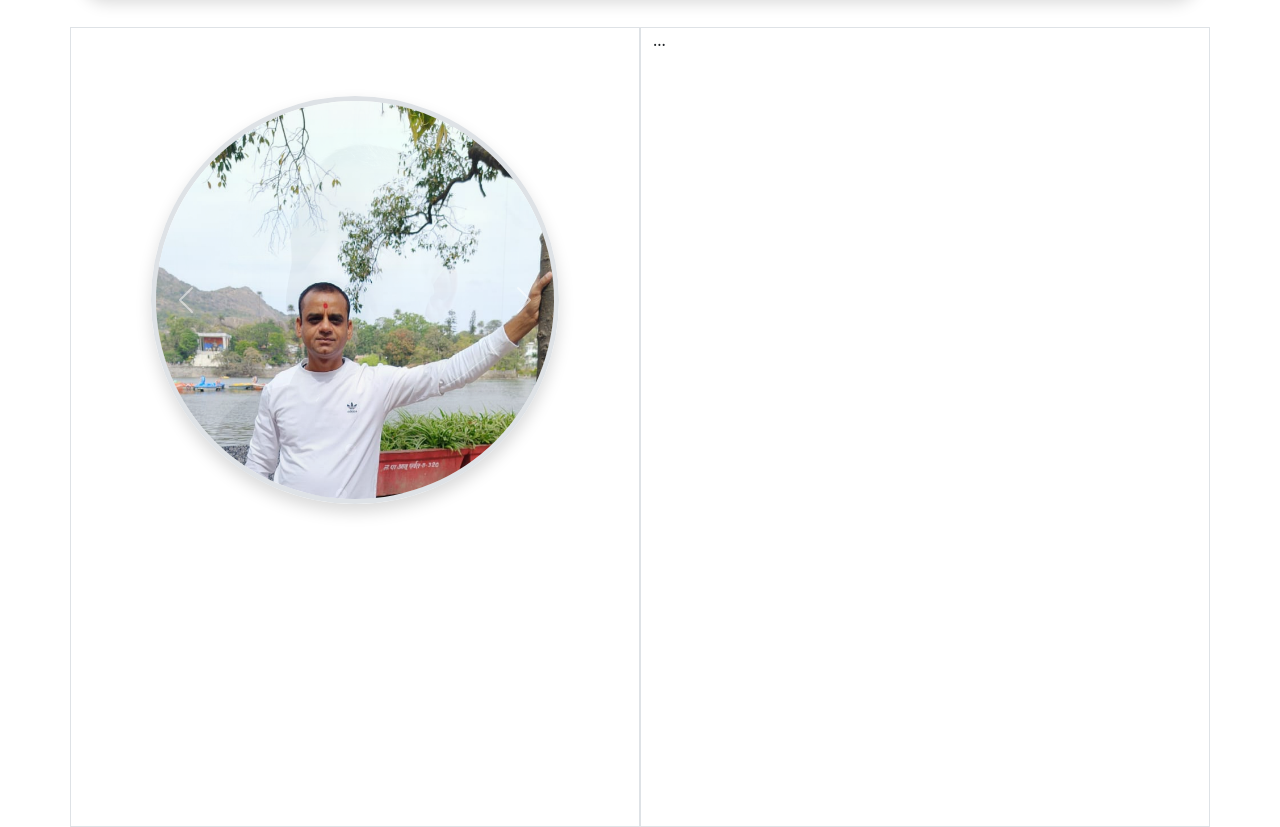
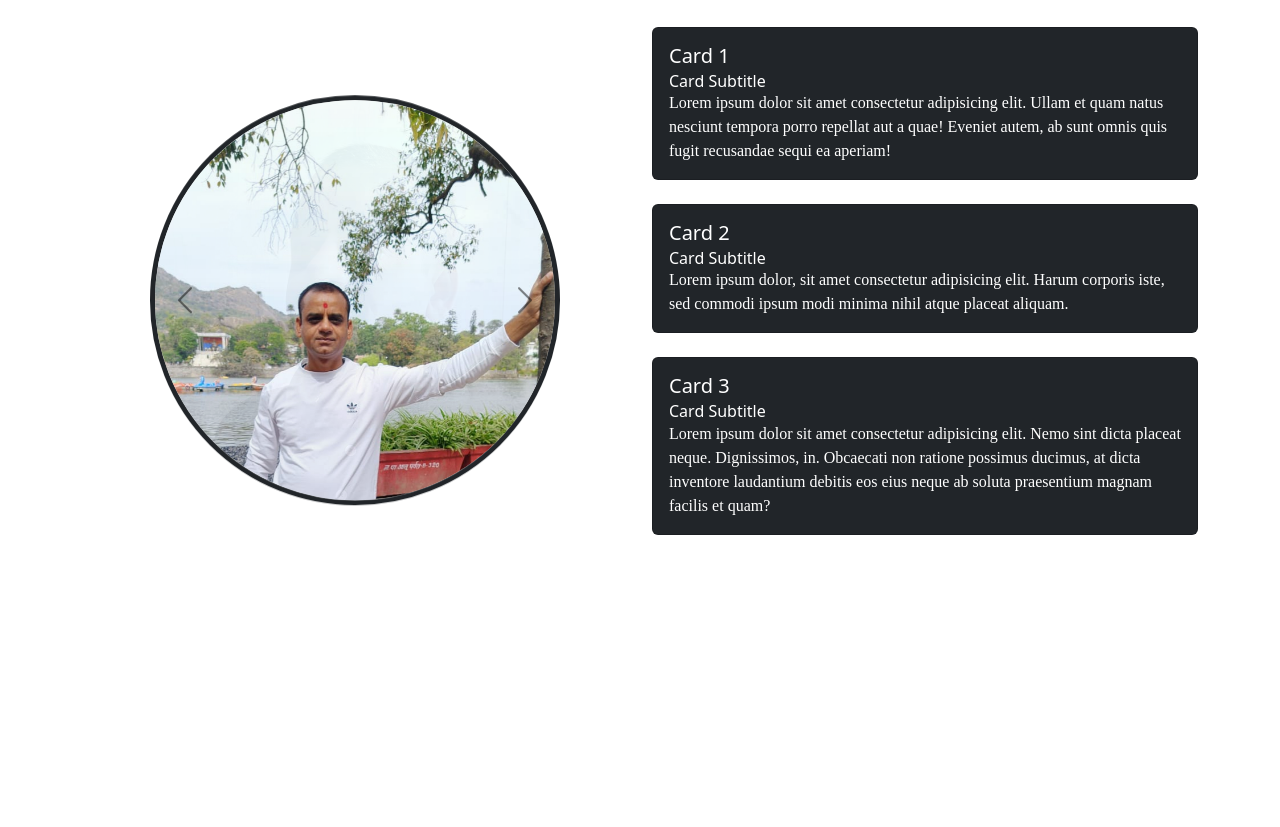
Before and after one commit to Jaymin725/brahma-healing, a plain HTML site: page index.html in a window 1280 px wide. Shown: the part 100-927 px from the top of the page. Drawn offline with Linux system fonts and the light colour scheme; a web font is replaced by a local one.

Commit message:
add cards

```diff
--- a/index.html
+++ b/index.html
@@ -16,6 +16,8 @@
   <link rel="stylesheet" href="bootstrap-5.3.2-dist/css/bootstrap.min.css">
   <!-- * Bootstrap Icons -->
   <link rel="stylesheet" href="bootstrap-icons-1.11.1/bootstrap-icons.css">
+  <!-- * Fonts -->
+  <link rel="stylesheet" href="styles/font.css">
   <!-- * Custom -->
   <link rel="stylesheet" href="styles/style.css">
 </head>
@@ -76,7 +78,7 @@
     <nav class="navbar navbar-expand-md sticky-top z-1">
 
       <!-- Container -->
-      <div class="container text-bg-dark rounded rounded-pill px-2 py-1 overflow-hidden shadow">
+      <div class="container text-bg-dark rounded rounded-pill px-2 py-1 overflow-hidden">
 
         <!-- Navbar Brand -->
         <a href="" class="col-4 order-1 navbar-brand text-center position-relative z-1 m-0">Brahma Healing</a>
@@ -143,13 +145,12 @@
     <section class="row mt-4 min-vh-100 position-relative">
 
       <!-- Column -->
-      <div class="col border">
-
+      <div class="col">
         <!-- Ratio -->
-        <div class="ratio ratio-1x1 w-75 sticky-top top-50 translate-middle-y border border-5 rounded-circle shadow overflow-hidden z-0 mx-auto">
-
+        <div
+          class="ratio ratio-1x1 w-75 sticky-top top-50 translate-middle-y border border-dark border-5 rounded-circle overflow-hidden z-0 mx-auto">
           <!-- Carousel -->
-          <div class="carousel slide carousel-fade" id="main-carousel" data-bs-ride="carousel">
+          <div class="carousel carousel-dark slide carousel-fade" id="main-carousel" data-bs-ride="carousel">
 
             <!-- Carousel-inner -->
             <div class="carousel-inner">
@@ -193,11 +194,80 @@
       </div>
 
       <!-- Column -->
-      <div class="col border">...</div>
+      <div class="col">
+        <!-- Container -->
+        <div class="row row-cols-1 gy-4">
+
+          <div class="col">
+            <!-- Card 1 -->
+            <div class="card text-bg-dark">
+              <!-- Card Body -->
+              <div class="card-body">
+                <!-- Card Title -->
+                <h5 class="card-title">Card 1</h4>
+
+                  <!-- Card Subtitle -->
+                  <h6 class="card-subtitle">Card Subtitle</h6>
+
+                  <!-- Card Body -->
+                  <p class="card-text visually-dummy">
+                    Lorem ipsum dolor sit amet consectetur adipisicing elit. Ullam et quam natus nesciunt tempora
+                    porro
+                    repellat aut a quae! Eveniet autem, ab sunt omnis quis fugit recusandae sequi ea aperiam!
+                  </p>
+              </div>
+            </div>
+          </div>
+
+          <div class="col">
+            <!-- Card 2 -->
+            <div class="card text-bg-dark">
+              <!-- Card Body -->
+              <div class="card-body">
+                <!-- Card Title -->
+                <h5 class="card-title">Card 2</h4>
+
+                  <!-- Card Subtitle -->
+                  <h6 class="card-subtitle">Card Subtitle</h6>
+
+                  <!-- Card Body -->
+                  <p class="card-text visually-dummy">
+                    Lorem ipsum dolor, sit amet consectetur adipisicing elit. Harum corporis iste, sed commodi ipsum
+                    modi minima nihil atque placeat aliquam.
+                  </p>
+              </div>
+            </div>
+          </div>
+
+          <div class="col">
+            <!-- Card 3 -->
+            <div class="card text-bg-dark">
+              <!-- Card Body -->
+              <div class="card-body">
+                <!-- Card Title -->
+                <h5 class="card-title">Card 3</h4>
+
+                  <!-- Card Subtitle -->
+                  <h6 class="card-subtitle">Card Subtitle</h6>
+
+                  <!-- Card Body -->
+                  <p class="card-text visually-dummy">
+                    Lorem ipsum dolor sit amet consectetur adipisicing elit. Nemo sint dicta placeat neque.
+                    Dignissimos,
+                    in. Obcaecati non ratione possimus ducimus, at dicta inventore laudantium debitis eos eius neque
+                    ab
+                    soluta praesentium magnam facilis et quam?
+                  </p>
+              </div>
+            </div>
+          </div>
+        </div>
+      </div>
     </section>
   </main>
 
   <!-- Scripts -->
   <script src="bootstrap-5.3.2-dist/js/bootstrap.bundle.js"></script>
 </body>
+
 </html>
--- a/styles/style.css
+++ b/styles/style.css
@@ -1,3 +1,8 @@
+/* Utilities */
+.visually-dummy {
+  font-family: FlowCircular;
+}
+
 /* Navbar */
 .navbar {
   --bs-navbar-brand-color: var(--atomic-tangerine);
```
